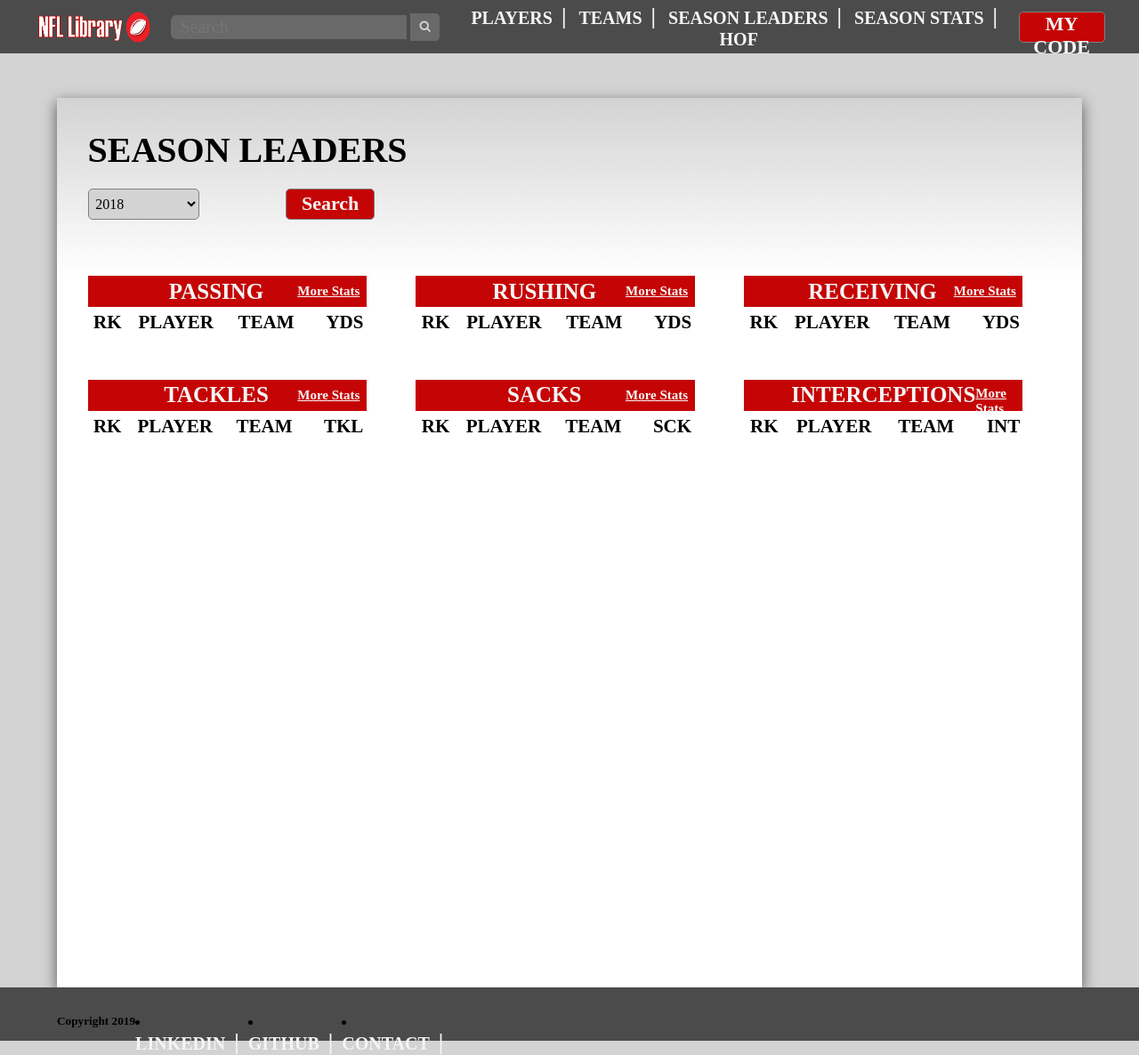
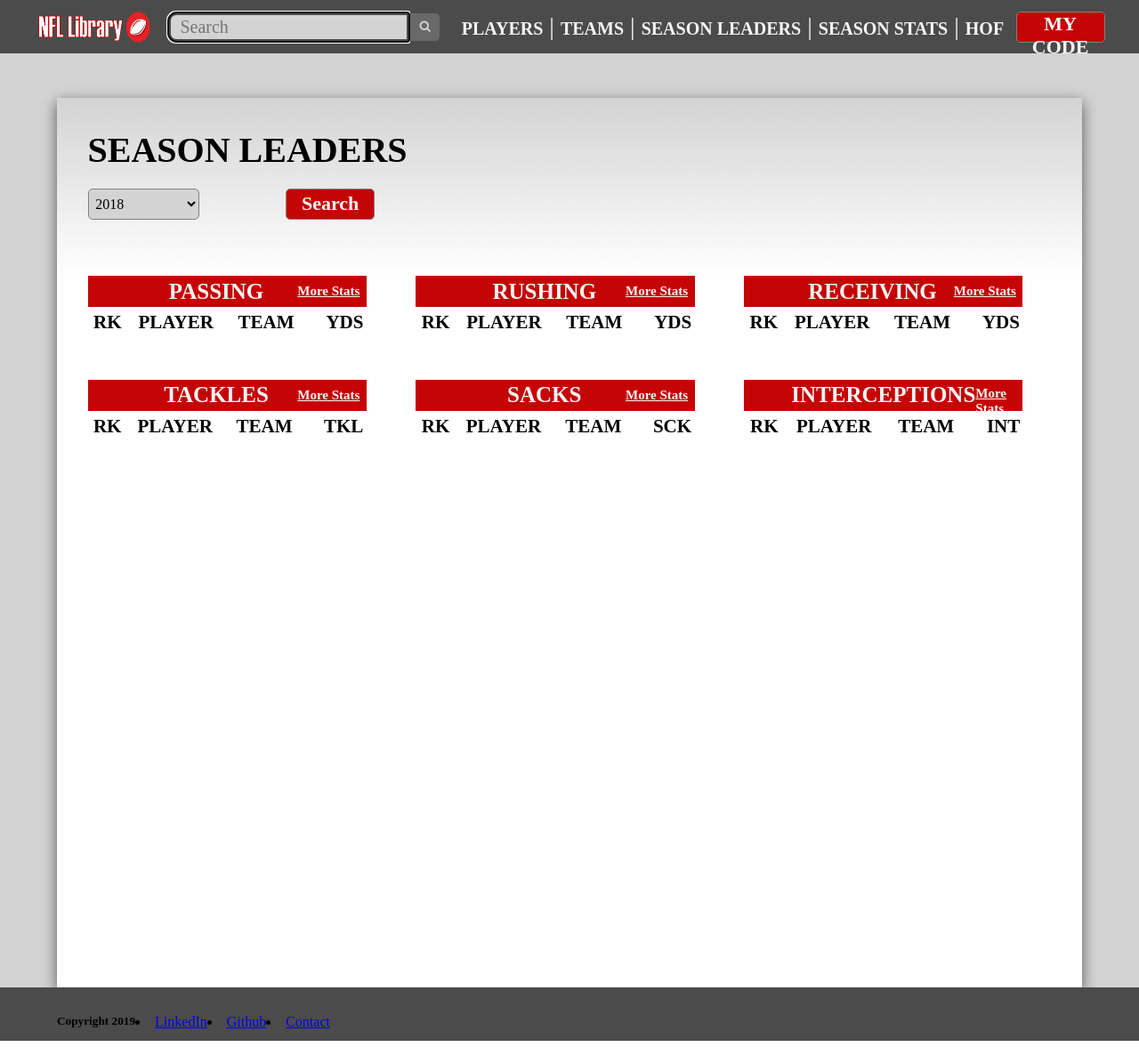
Before and after one commit to ytrevor81/NFL-Stats-Library, a Django app: page / in a window 1280 px wide. Shown: the whole page at 89% size. Run offline with Django 3.2, Linux system fonts and the light colour scheme; data that the repository does not hold is empty.

Commit message:
fullscreen header complete

```diff
--- a/main/static/style.css
+++ b/main/static/style.css
@@ -83,45 +83,25 @@ header ul li{
 }
 
 /*header ul li a*/
-.blog-text, .teams-text, .players-text, .hof-text {
+.nav-links li a {
   text-decoration: none;
   text-transform: uppercase;
   color: #F5F5F5;
   display: block;
   font-size: 20px;
   font-weight: bold;
+  padding-right: 3px;
+  padding-left: 3px;
 }
 
-.player-search-nav, .season-leaders-nav, .season-stats-nav {
-  display: inline-block;
-  text-transform: none;
-  font-size: 16px;
+.separator {
+  text-decoration: none;
   color: #F5F5F5;
+  font-size: 28px;
 }
 
-
-.blog-text::after {
-content: "|";
-font-size: 25px;
-padding-right: 10px;
-padding-left: 10px;
-color: #F5F5F5;
-}
-
-.teams-text::after {
-content: "|";
-font-size: 25px;
-padding-right: 10px;
-padding-left: 10px;
-color: #F5F5F5;
-}
-
-.players-text::after {
-content: "|";
-font-size: 25px;
-padding-right: 10px;
-padding-left: 10px;
-color: #F5F5F5;
+.nav-links li a:hover {
+  color: lightgrey;
 }
 
 .my-code {
--- a/main/templates/main/index.html
+++ b/main/templates/main/index.html
@@ -4,28 +4,32 @@
     <meta charset="utf-8">
     <meta name="viewport" content="width=device-width, initial-scale=1.0">
     <meta http-equiv="X-UA-Compatible" content="ie=edge">
-    <title>NFL Library</title>
     {% load static %}
+    <link rel="icon" href="{% static 'images/icons/favicon.ico'%}">
+    <title>NFL Stats Library</title>
     <link href="{% static 'style.css' %}" rel="stylesheet">
     <link rel="stylesheet" href="https://cdnjs.cloudflare.com/ajax/libs/font-awesome/4.7.0/css/font-awesome.min.css">
   </head>
   <body>
     <header>
       <a href="/"><img class='logo' src="{% static 'images/icons/logo_icon.png' %}"></img></a>
-      <div class='search'>
-        <input type="text" class="search-box" placeholder="Search" />
-        <button class="search-btn"><i class="fa fa-search"></i></button>
-      </div>
+      <form method="get" action="http://www.google.com/search" class='search'>
+        <input type="text" name="query" class="search-box" placeholder="Search" required autofocus/>
+        <button class="search-btn" type="submit" value="Google Search" ><i class="fa fa-search"></i></button>
+      </form>
       <ul class="nav-links">
         <li><a href="/playersearch" class="players-text">Players</a></li>
+        <li class="separator"> | </li>
         <li><a href="/teams" class="teams-text">Teams</a></li>
-        <li><a href="/" class="players-text">Season Leaders</a></li>
-        <li><a href="/seasonstats" class="players-text">Season Stats</a></li>
+        <li class="separator"> | </li>
+        <li><a href="/" class="home-text">Season Leaders</a></li>
+        <li class="separator"> | </li>
+        <li><a href="/seasonstats" class="seasonstats-text">Season Stats</a></li>
+        <li class="separator"> | </li>
         <li><a href="/HOF" class="hof-text">HOF</a></li>
       </ul>
       <button class="my-code" onclick="location.href='https://github.com/ytrevor81/NFL-Stats-Library'" type="button">
          MY CODE</button>
-    <!--  <a class="my-code" href="https://github.com/ytrevor81/NFL-Stats-Library">MY CODE</a> -->
     </header>
     <div class='container'>
       {% block content %}
```
Also changed, not shown: main/static/images/icons/favicon.ico (added).
